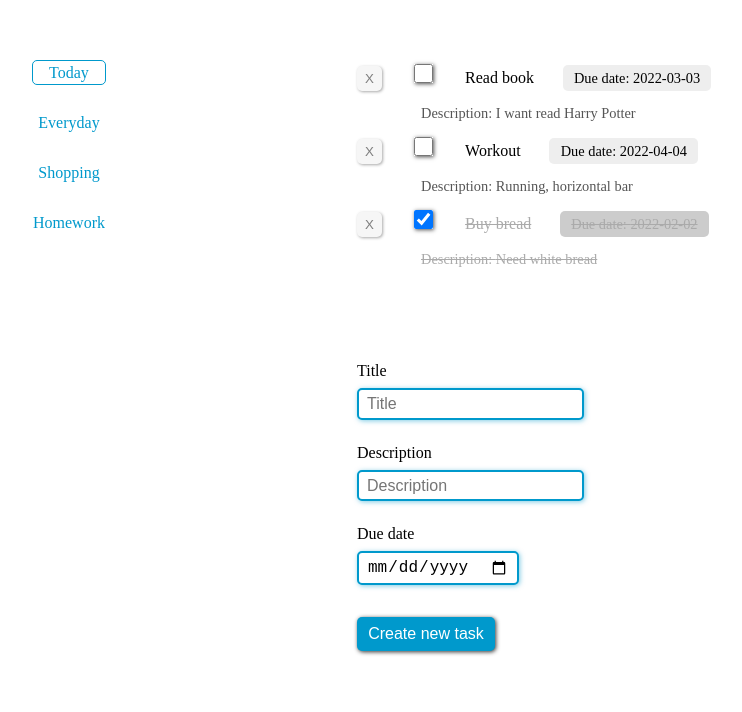
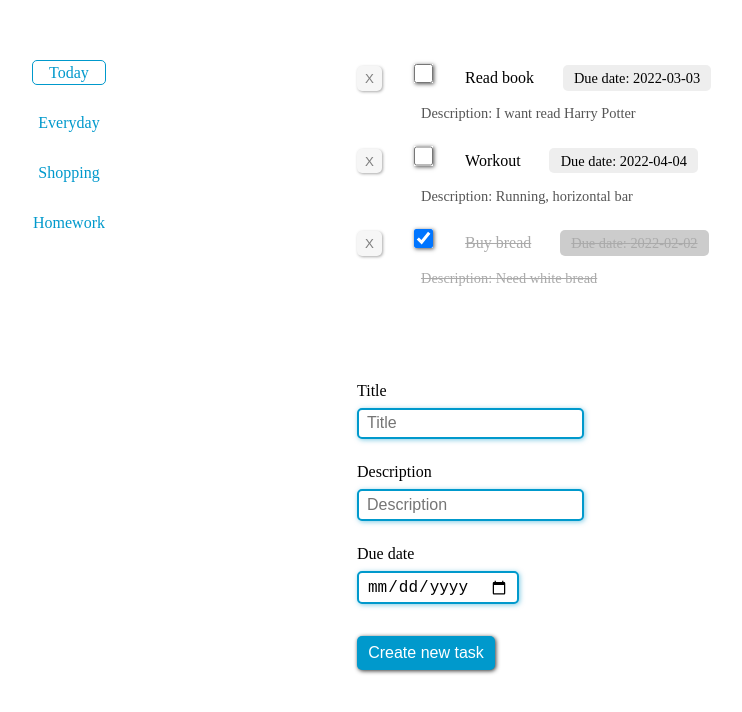
Before and after one commit to EugeneKovalskyi/interlink, a React (Create React App) app in the folder week5/react-todolist/: page / in a window 1280 px wide. Shown: the top 712 px of the page, without its empty margins (283-1025 px from the left). Built offline with nearby package versions, Linux system fonts and the light colour scheme.

Commit message:
add condition for rendering date and description

```diff
--- a/week5/react-todolist/src/components/Form.js
+++ b/week5/react-todolist/src/components/Form.js
@@ -14,9 +14,9 @@ export default function Form({ tasks, addTask }) {
         id: tasks.length + 1,
         title,
         done: false,
-        due_date: due_date ? due_date : undefined,
+        due_date,
         list_id: 1,
-        description: description ? description : undefined,
+        description,
       })
 
       setTitle('')
--- a/week5/react-todolist/src/components/Task.js
+++ b/week5/react-todolist/src/components/Task.js
@@ -38,10 +38,18 @@ export default function Task({ task, setTask, deleteTask }) {
         />
         <span className={titleClasses.join(' ')}>{task.title}</span>
       </label>
-      <span className={dateClasses.join(' ')}>Due date: {task.due_date}</span>
-      <p className={descriptionClasses.join(' ')}>
-        Description: {task.description}
-      </p>
+      {task.due_date ? (
+        <span className={dateClasses.join(' ')}>Due date: {task.due_date}</span>
+      ) : (
+        ''
+      )}
+      {task.description ? (
+        <p className={descriptionClasses.join(' ')}>
+          Description: {task.description}
+        </p>
+      ) : (
+        ''
+      )}
     </div>
   )
 }
--- a/week5/react-todolist/src/style/Task.module.css
+++ b/week5/react-todolist/src/style/Task.module.css
@@ -1,3 +1,7 @@
+.task:not(.task:first-child) {
+  margin-top: 1.5rem;
+}
+
 .delete {
   margin-right: 2rem;
   padding: 0.3rem 0.5rem;
```
